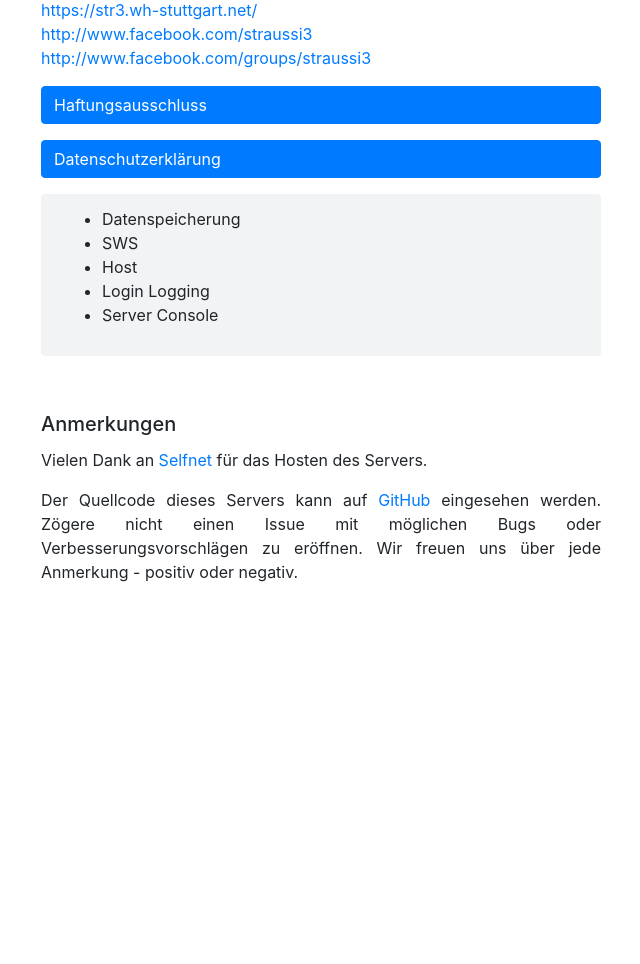
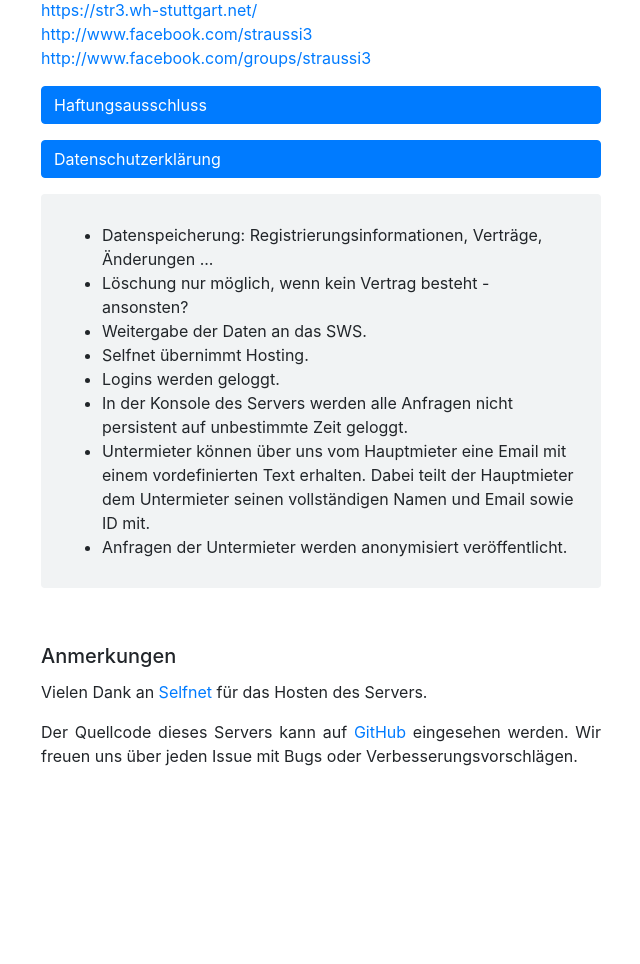
Before and after one commit to milesstoetzner/straussi3-subtenancy, a Django app: page /impressum/ in a window 1280 px wide, after a click on "Datenschutzerklärung". Shown: the part 399-1363 px from the top of the page, without its empty margins (319-959 px from the left). Before the commit the page ends 981 px from the top, so only its background shows below. Run offline with Django 3.2, Linux system fonts and the light colour scheme; some libraries are stand-ins or nearby versions.

Commit message:
Kleine Anpassungen

```diff
--- a/subtenancy/settings.py
+++ b/subtenancy/settings.py
@@ -15,6 +15,7 @@ import os
 # Build paths inside the project like this: os.path.join(BASE_DIR, ...)
 BASE_DIR = os.path.dirname(os.path.dirname(os.path.abspath(__file__)))
 
+# DEP: https
 
 # Quick-start development settings - unsuitable for production
 # See https://docs.djangoproject.com/en/2.1/howto/deployment/checklist/
--- a/tenants/templates/tenants/legal_notice.html
+++ b/tenants/templates/tenants/legal_notice.html
@@ -28,39 +28,51 @@
 
 
                     <p>Als Diensteanbieter sind wir gemäß § 7 Abs.1 TMG für eigene Inhalte auf diesen Seiten nach den
-                    allgemeinen Gesetzen verantwortlich. Nach §§ 8 bis 10 TMG sind wir als Diensteanbieter jedoch nicht
-                    verpflichtet, übermittelte oder gespeicherte fremde Informationen zu überwachen oder nach Umständen
+                        allgemeinen Gesetzen verantwortlich. Nach §§ 8 bis 10 TMG sind wir als Diensteanbieter jedoch
+                        nicht
+                        verpflichtet, übermittelte oder gespeicherte fremde Informationen zu überwachen oder nach
+                        Umständen
                         zu forschen, die auf eine rechtswidrige Tätigkeit hinweisen.<br>
 
                         Verpflichtungen zur Entfernung oder Sperrung der Nutzung von Informationen nach den allgemeinen
-                    Gesetzen bleiben hiervon unberührt. Eine diesbezügliche Haftung ist jedoch erst ab dem Zeitpunkt der
+                        Gesetzen bleiben hiervon unberührt. Eine diesbezügliche Haftung ist jedoch erst ab dem Zeitpunkt
+                        der
                         Kenntnis einer konkreten Rechtsverletzung möglich. Bei Bekanntwerden von entsprechenden
                         Rechtsverletzungen werden wir diese Inhalte umgehend entfernen.</p>
 
                     <h6>Haftung für Links</h6>
 
                     <p>Unser Angebot enthält Links zu externen Websites Dritter, auf deren Inhalte wir keinen Einfluss
-                    haben. Deshalb können wir für diese fremden Inhalte auch keine Gewähr übernehmen. Für die Inhalte
-                    der verlinkten Seiten ist stets der jeweilige Anbieter oder Betreiber der Seiten verantwortlich. Die
+                        haben. Deshalb können wir für diese fremden Inhalte auch keine Gewähr übernehmen. Für die
+                        Inhalte
+                        der verlinkten Seiten ist stets der jeweilige Anbieter oder Betreiber der Seiten verantwortlich.
+                        Die
                         verlinkten Seiten wurden zum Zeitpunkt der Verlinkung auf mögliche Rechtsverstöße überprüft.
                         Rechtswidrige Inhalte waren zum Zeitpunkt der Verlinkung nicht erkennbar.<br>
 
-                    Eine permanente inhaltliche Kontrolle der verlinkten Seiten ist jedoch ohne konkrete Anhaltspunkte
-                    einer Rechtsverletzung nicht zumutbar. Bei Bekanntwerden von Rechtsverletzungen werden wir derartige
+                        Eine permanente inhaltliche Kontrolle der verlinkten Seiten ist jedoch ohne konkrete
+                        Anhaltspunkte
+                        einer Rechtsverletzung nicht zumutbar. Bei Bekanntwerden von Rechtsverletzungen werden wir
+                        derartige
                         Links umgehend entfernen.</p>
 
                     <h6>Urheberrecht</h6>
 
                     <p>Die durch die Seitenbetreiber erstellten Inhalte und Werke auf diesen Seiten unterliegen dem
-                    deutschen Urheberrecht. Die Vervielfältigung, Bearbeitung, Verbreitung und jede Art der Verwertung
-                    außerhalb der Grenzen des Urheberrechtes bedürfen der schriftlichen Zustimmung des jeweiligen Autors
-                    bzw. Erstellers. Downloads und Kopien dieser Seite sind nur für den privaten, nicht kommerziellen
+                        deutschen Urheberrecht. Die Vervielfältigung, Bearbeitung, Verbreitung und jede Art der
+                        Verwertung
+                        außerhalb der Grenzen des Urheberrechtes bedürfen der schriftlichen Zustimmung des jeweiligen
+                        Autors
+                        bzw. Erstellers. Downloads und Kopien dieser Seite sind nur für den privaten, nicht
+                        kommerziellen
                         Gebrauch gestattet.<br>
 
-                    Soweit die Inhalte auf dieser Seite nicht vom Betreiber erstellt wurden, werden die Urheberrechte
+                        Soweit die Inhalte auf dieser Seite nicht vom Betreiber erstellt wurden, werden die
+                        Urheberrechte
                         Dritter beachtet. Insbesondere werden Inhalte Dritter als solche gekennzeichnet. Sollten Sie
                         trotzdem auf eine Urheberrechtsverletzung aufmerksam werden, bitten wir um einen entsprechenden
-                        Hinweis. Bei Bekanntwerden von Rechtsverletzungen werden wir derartige Inhalte umgehend entfernen.</p>
+                        Hinweis. Bei Bekanntwerden von Rechtsverletzungen werden wir derartige Inhalte umgehend
+                        entfernen.</p>
                 </div>
             </div>
 
@@ -75,19 +87,30 @@
 
                     <!-- TODO: Datenschutzerklärung  -->
 
+                    <p>
                     <ul>
-                        <li>Datenspeicherung</li>
-                        <li>SWS</li>
-                        <li>Host</li>
-                        <li>Login Logging</li>
-                        <li>Server Console</li>
+                        <li>Datenspeicherung: Registrierungsinformationen, Verträge, Änderungen ...</li>
+                        <li>Löschung nur möglich, wenn kein Vertrag besteht - ansonsten?</li>
+                        <li>Weitergabe der Daten an das SWS.</li>
+                        <li>Selfnet übernimmt Hosting.</li>
+                        <li>Logins werden geloggt.</li>
+                        <li>In der Konsole des Servers werden alle Anfragen nicht persistent auf unbestimmte Zeit
+                            geloggt.
+                        </li>
+                        <li>Untermieter können über uns vom Hauptmieter eine Email mit einem vordefinierten Text
+                            erhalten. Dabei teilt der Hauptmieter dem Untermieter seinen vollständigen Namen und Email
+                            sowie ID mit.
+                        </li>
+                        <li>Anfragen der Untermieter werden anonymisiert veröffentlicht.</li>
                     </ul>
+
+                    </p>
 
                 </div>
 
+            </div>
 
         </div>
-
     </div>
 
 
@@ -99,7 +122,9 @@
                 Servers.
             </p>
 
-                <p class="text-block">Der Quellcode dieses Servers kann auf <a href="https://github.com/milesstoetzner/ferienmiete" target="_blank">GitHub</a> eingesehen werden. Zögere nicht einen Issue mit möglichen Bugs oder Verbesserungsvorschlägen zu eröffnen. Wir freuen uns über jede Anmerkung - positiv oder negativ.</p>
+            <p class="text-block">Der Quellcode dieses Servers kann auf <a
+                    href="https://github.com/milesstoetzner/ferienmiete" target="_blank">GitHub</a> eingesehen
+                werden. Wir freuen uns über jeden Issue mit Bugs oder Verbesserungsvorschlägen.</p>
 
         </div>
 
```
Lines whose indentation alone changed are shown as unchanged.
